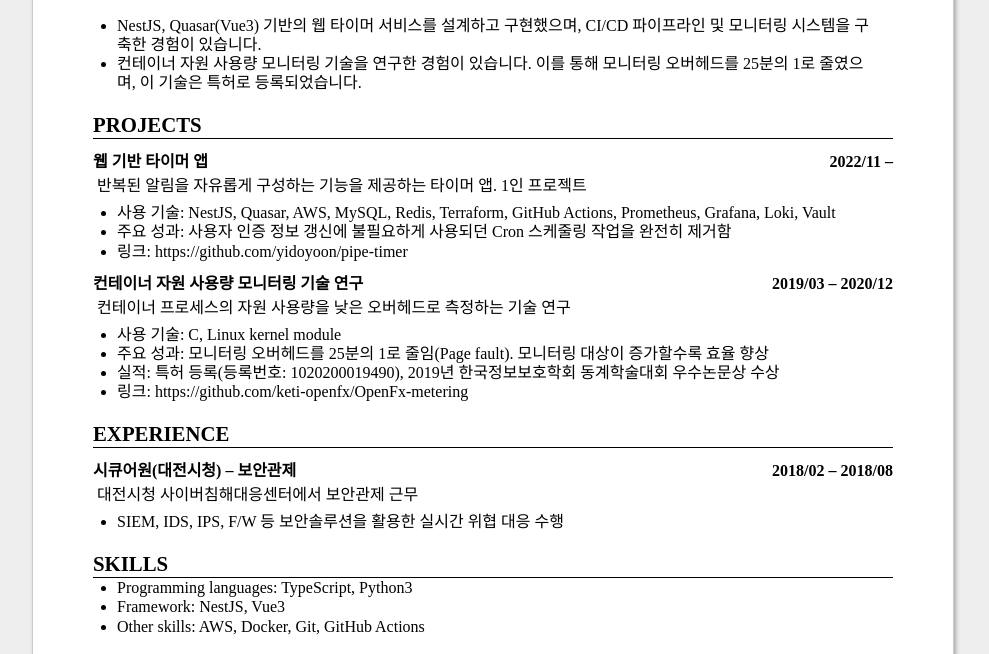
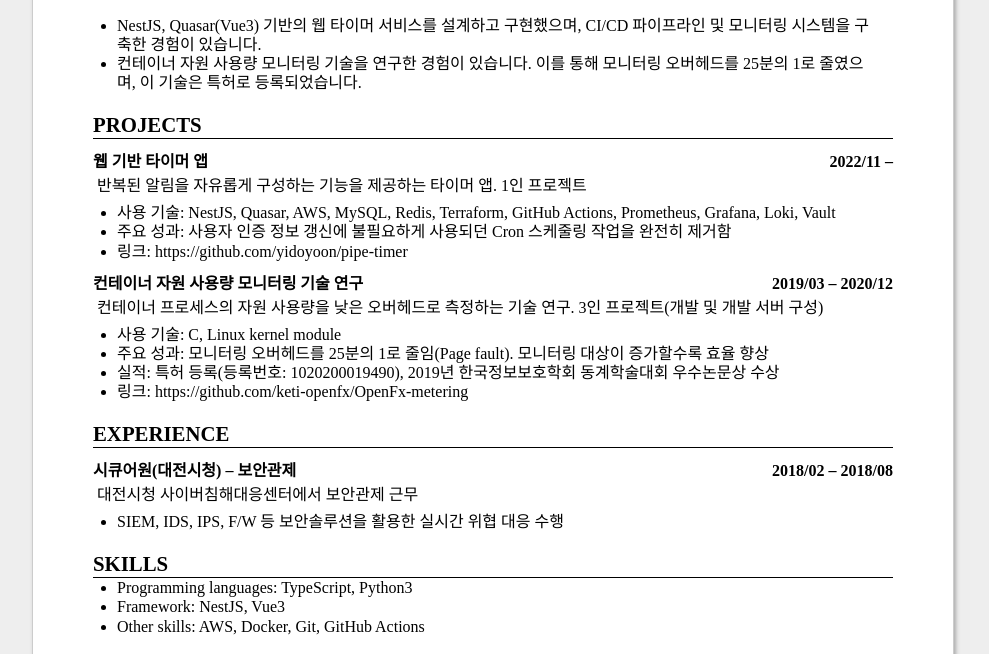
Before and after one commit to yidoyoon/resume-on-aws, a plain HTML site: page assets/web/ko/index.html in a window 1280 px wide. Shown: the part 142-796 px from the top of the page, without its empty margins (147-1136 px from the left). Drawn offline with Linux system fonts and the light colour scheme; no server answers.

Commit message:
docs: update docs
Signed-off-by: Yi Doyoon <yidoyoon@yidoyoon.com>

```diff
--- a/assets/web/ko/index.html
+++ b/assets/web/ko/index.html
@@ -35,7 +35,7 @@
         <li>링크: https://github.com/yidoyoon/pipe-timer</li>
     </ul>
     <h3><span>컨테이너 자원 사용량 모니터링 기술 연구</span> <span>2019/03 &ndash; 2020/12</span></h3>
-    <p>컨테이너 프로세스의 자원 사용량을 낮은 오버헤드로 측정하는 기술 연구</p>
+    <p>컨테이너 프로세스의 자원 사용량을 낮은 오버헤드로 측정하는 기술 연구. 3인 프로젝트(개발 및 개발 서버 구성)</p>
     <ul>
         <li>사용 기술: C, Linux kernel module</li>
         <li>주요 성과: 모니터링 오버헤드를 25분의 1로 줄임(Page fault). 모니터링 대상이 증가할수록 효율 향상</li>
```
